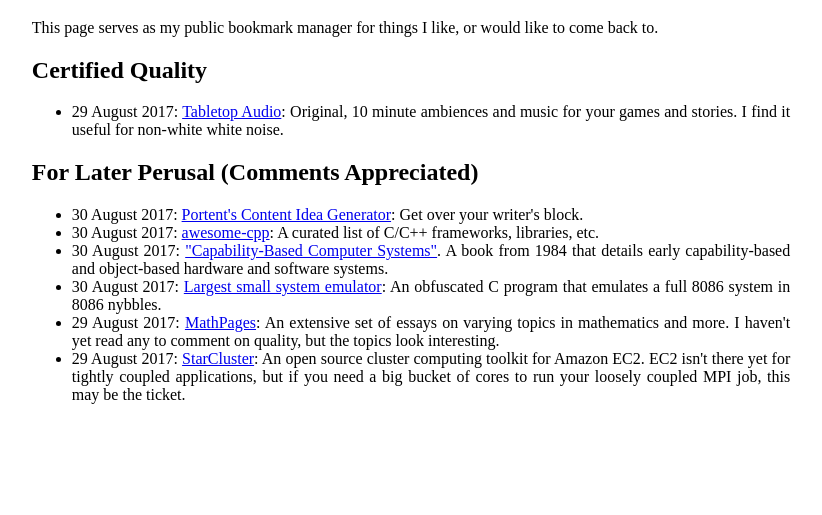
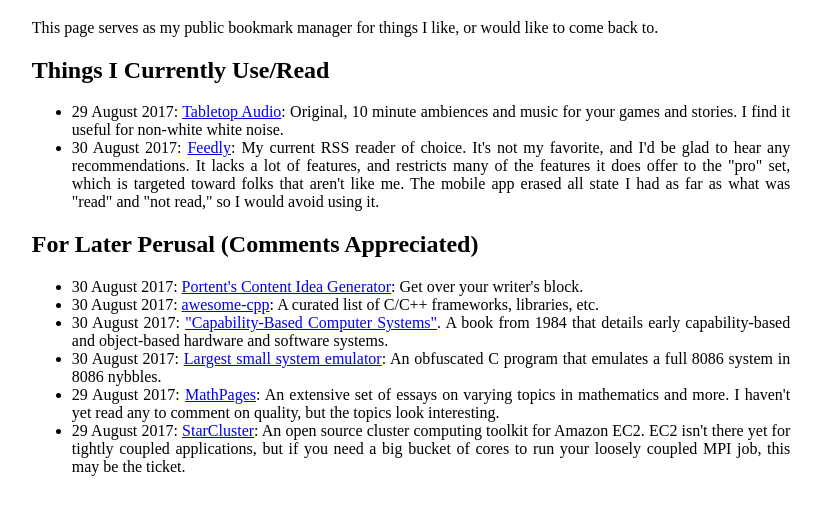
Before and after one commit to matthewcurry/matthewcurry.github.io, a plain HTML site: page links.html in a window 1280 px wide. Shown: the part 103-618 px from the top of the page, without its empty margins (229-1051 px from the left). Drawn offline with Linux system fonts and the light colour scheme.

Commit message:
Add Feedly

```diff
--- a/links.html
+++ b/links.html
@@ -12,9 +12,10 @@
 <p>This page serves as my public bookmark manager for things I like, or would like to come back to.</p>
 
 
-<h2> Certified Quality </h2>
+<h2> Things I Currently Use/Read </h2>
 <ul>
 <li>29 August 2017: <a href="https://tabletopaudio.com/">Tabletop Audio</a>: Original, 10 minute ambiences and music for your games and stories. I find it useful for non-white white noise.</li>
+<li>30 August 2017: <a href="https://www.feedly.com"> Feedly</a>: My current RSS reader of choice. It's not my favorite, and I'd be glad to hear any recommendations. It lacks a lot of features, and restricts many of the features it does offer to the "pro" set, which is targeted toward folks that aren't like me. The mobile app erased all state I had as far as what was "read" and "not read," so I would avoid using it.</a>
 </ul>
 
 
```
